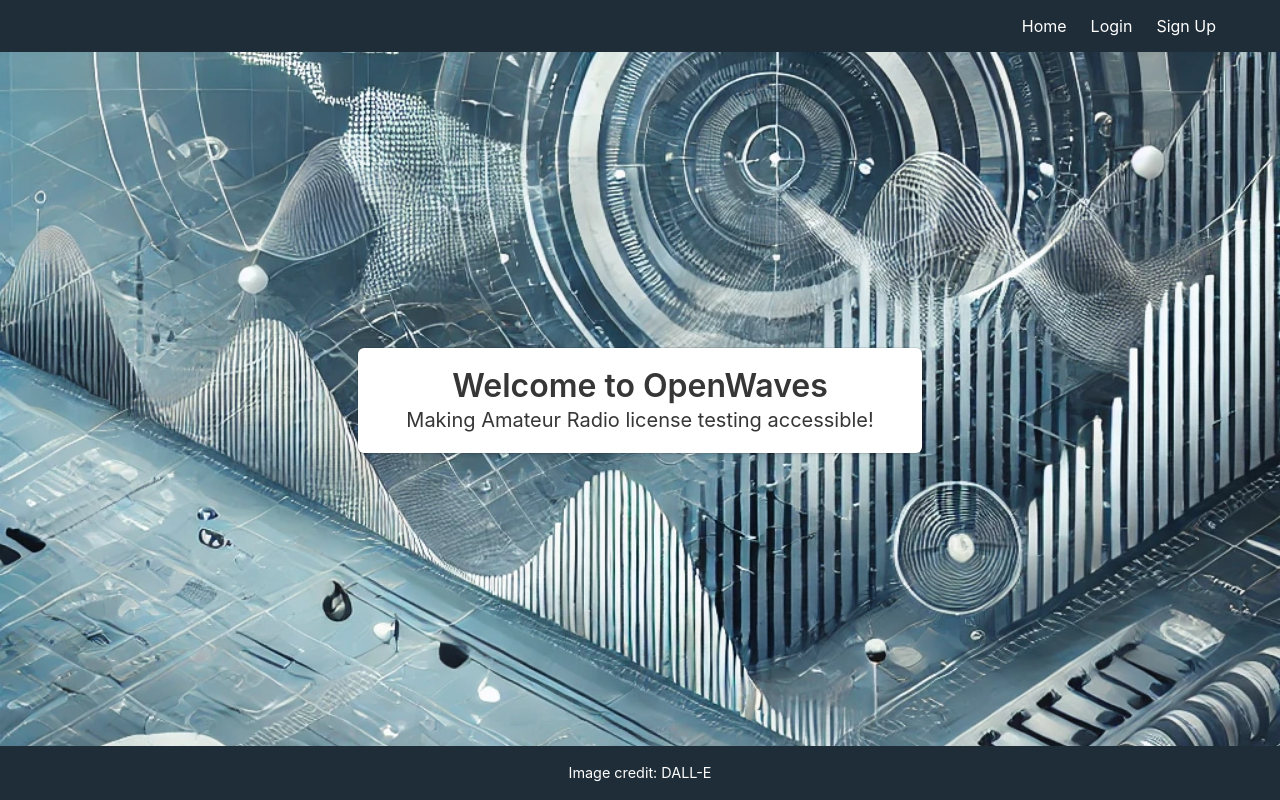
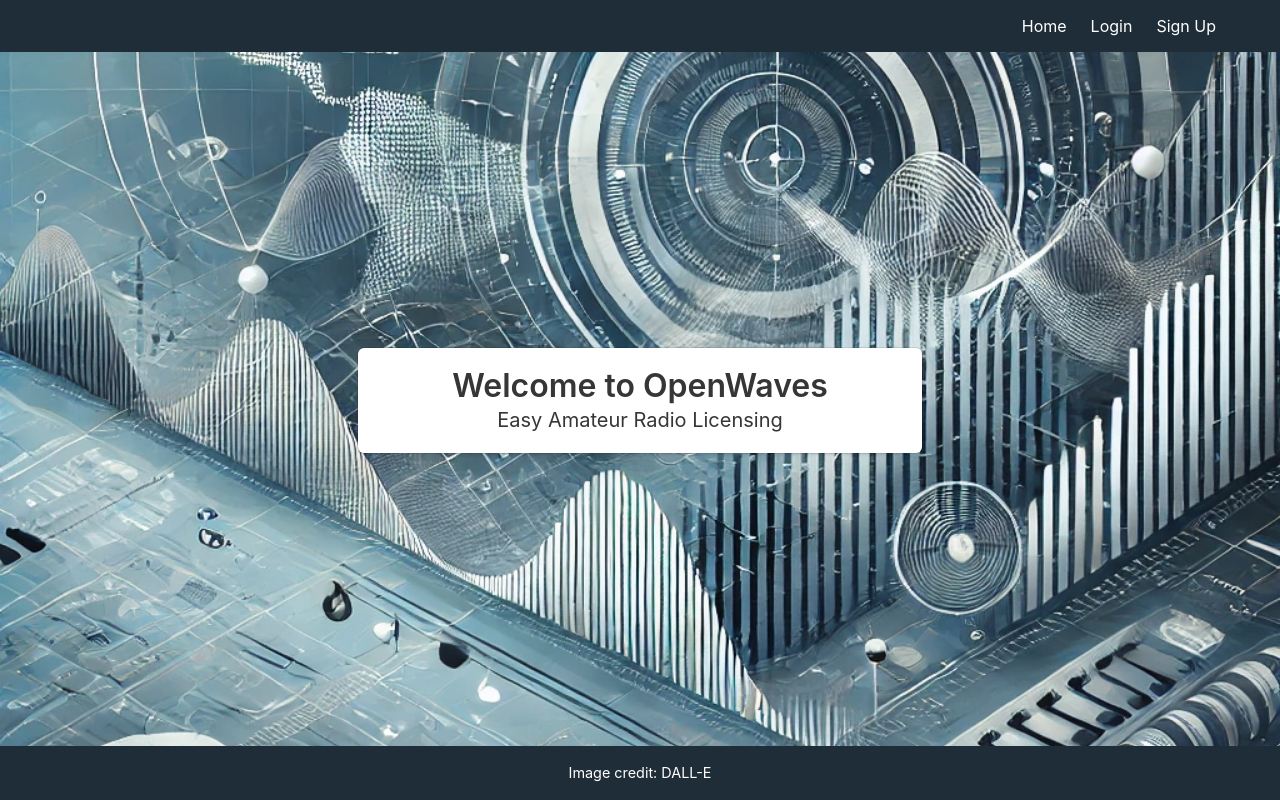
Before and after one commit to kr3kls/OpenWaves, a Flask app: page / in a window 1280 px wide. Run offline with Flask 3, Linux system fonts and the light colour scheme; some libraries are stand-ins or nearby versions.

Commit message:
Update index.html

```diff
--- a/openwaves/templates/index.html
+++ b/openwaves/templates/index.html
@@ -8,7 +8,7 @@
         Welcome to OpenWaves
       </h1>
       <h2 class="subtitle has-text-centered has-text-dark">
-        Making Amateur Radio license testing accessible!
+        Easy Amateur Radio Licensing
       </h2>
     </div>
   </div>
```
